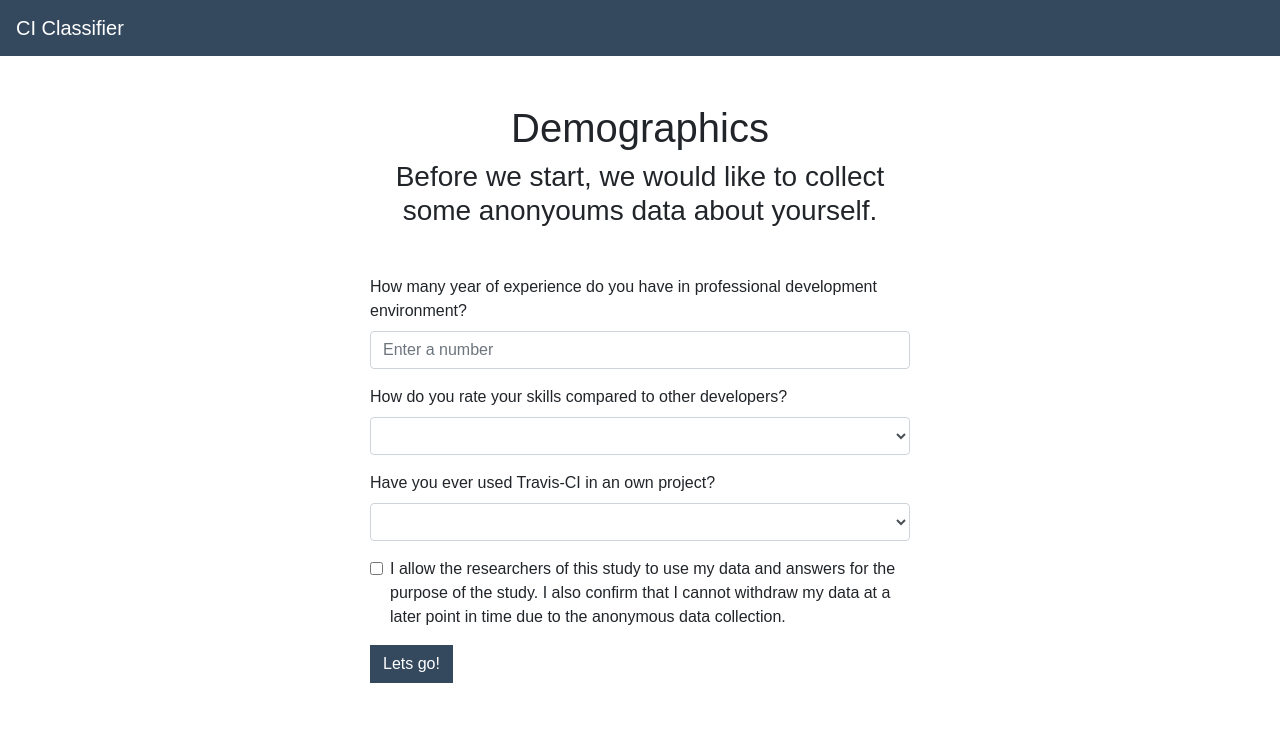
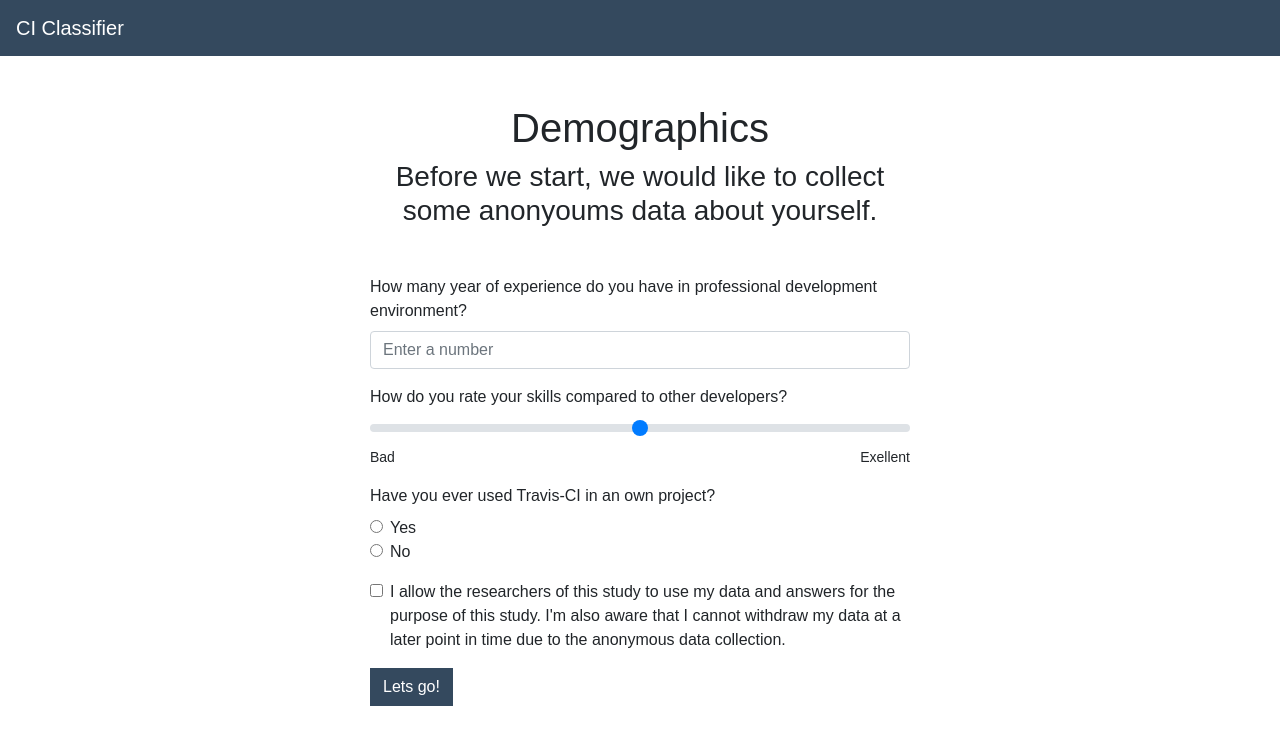
Before and after one commit to cinder-config/classification-frontend, a Nuxt app: page /demographics in a window 1280 px wide. Shown: the top 744 px of the page. Built offline with nearby package versions, Linux system fonts and the light colour scheme.

Commit message:
Changes mit Seb
Signed-off-by: Timothy Zemp <timothy.zemp@gmail.com>

```diff
--- a/pages/classify.vue
+++ b/pages/classify.vue
@@ -44,7 +44,7 @@
                             <td>
                                 <a :href="gitHubUrl" target="_blank" class="view-file mr-5">
                                     <font-awesome-icon class="mr-1" :icon="['fas', 'share']"/>
-                                    View Repository
+                                    GitHub Repository
                                 </a></td>
                         </tr>
                         </tbody>
@@ -57,8 +57,9 @@
                             <h6>What to do?</h6>
                         </div>
                         <div class="box-body">
-                            <p>We want to assess the seriousnes of the given project. Please check the repository as
-                                well as Travis-CI and answer the questions below.</p>
+                            <p>We want to assess the seriousnes of the given project. Please check the repository, the
+                                CI configuration as
+                                well as the Travis-CI page to answer the questions below.</p>
                         </div>
                     </div>
                 </b-col>
@@ -67,7 +68,9 @@
             <div class="travis-ci-part mt-5">
                 <h3>Travis CI</h3>
                 <a target="_Blank" :href="travisCiUrl">
-                    <img class="travis-status mb-3" :src="travisCiStatus" alt="Travis-CI Build Status">
+                    <img class="travis-status mb-3" :src="travisCiStatus" alt="Travis-CI Build Status">&nbsp;
+                    <font-awesome-icon class="mr-1" :icon="['fas', 'share']"/>
+                    Project Site on Travis-CI
                 </a>
                 <div class="configuration mb-3">
                     <div class="configuration-header">
@@ -75,18 +78,12 @@
                         <strong>Build Configuration</strong>
                         <a :href="configurationUrl" target="_blank" class="view-file">
                             <font-awesome-icon class="mr-1" :icon="['fas', 'share']"/>
-                            View full file
+                            Raw Configuration File
                         </a>
                     </div>
                     <div class="configuration-body">
                         <pre>{{ project.configuration }}</pre>
                     </div>
-                </div>
-                <div class="quick-links mb-5">
-                    <a :href="travisCiUrl" target="_blank" class="view-file">
-                        <font-awesome-icon class="mr-1" :icon="['fas', 'share']"/>
-                        View Travis-CI
-                    </a>
                 </div>
             </div>
             <hr class="mb-5">
@@ -113,12 +110,10 @@
                         </b-row>
                     </b-col>
                 </b-row>
-                <b-row>
-                    <b-col cols="4">
-                        <button :disabled="!isReady" v-on:click="classify" class="btn btn-lg btn-primary">Submit
-                        </button>
-                    </b-col>
-                </b-row>
+                <div class="text-right mt-5">
+                    <button :disabled="!isReady" v-on:click="classify" class="btn btn-lg btn-primary">Next Page
+                    </button>
+                </div>
             </div>
         </div>
     </b-container>
--- a/pages/demographics.vue
+++ b/pages/demographics.vue
@@ -1,5 +1,5 @@
 <template>
-    <b-container class="mt-5">
+    <b-container class="mt-5 mb-5">
         <b-row>
             <b-col cols="6" offset="3">
                 <div class="text-center mb-5">
@@ -19,33 +19,38 @@
                     <div class="form-group">
                         <label for="experienceComparedToOthers">How do you rate your skills compared to other
                             developers?</label>
-                        <select v-model.number="form.experienceComparedToOthers" required class="form-control"
-                                id="experienceComparedToOthers" name="experienceComparedToOthers">
-                            <option selected disabled>Please choose</option>
-                            <option value="1">Bad</option>
-                            <option value="2">Below Average</option>
-                            <option value="3">Average</option>
-                            <option value="4">Above Average</option>
-                            <option value="5">Excellent</option>
-                        </select>
+                        <input v-model.number="form.experienceComparedToOthers" type="range" class="custom-range" min="1" max="9" value="5"
+                               id="experienceComparedToOthers" name="experienceComparedToOthers">
+                        <div class="clearfix">
+                            <span class="small float-left">Bad</span>
+                            <span class="small float-right">Exellent</span>
+                        </div>
                     </div>
                     <!-- Used Travis CI -->
                     <div class="form-group">
-                        <label for="usedTravisCI">Have you ever used Travis-CI in an own project?</label>
-                        <select v-model="form.usedTravisCI" required class="form-control" id="usedTravisCI"
-                                name="usedTravisCI">
-                            <option selected disabled>Please choose</option>
-                            <option :value="true">Yes</option>
-                            <option :value="false">No</option>
-                        </select>
+                        <label>Have you ever used Travis-CI in an own project?</label>
+                        <div class="form-check">
+                            <input v-model="form.usedTravisCI" class="form-check-input" type="radio" name="usedTravisCI"
+                                   id="usedTravisCI_yes" :value="true">
+                            <label class="form-check-label" for="usedTravisCI_yes">
+                                Yes
+                            </label>
+                        </div>
+                        <div class="form-check">
+                            <input v-model="form.usedTravisCI" class="form-check-input" type="radio" name="usedTravisCI"
+                                   id="usedTravisCI_no" :value="false">
+                            <label class="form-check-label" for="usedTravisCI_no">
+                                No
+                            </label>
+                        </div>
                     </div>
                     <!-- Consent -->
                     <div class="form-check form-group">
                         <input v-model="form.consent" required class="form-check-input" type="checkbox" value=""
                                id="consent" name="consent">
                         <label class="form-check-label" for="consent">
-                            I allow the researchers of this study to use my data and answers for the purpose of the
-                            study. I also confirm that I cannot withdraw my data at a later point in time due to the
+                            I allow the researchers of this study to use my data and answers for the purpose of this
+                            study. I'm also aware that I cannot withdraw my data at a later point in time due to the
                             anonymous data collection.
                         </label>
                     </div>
```
